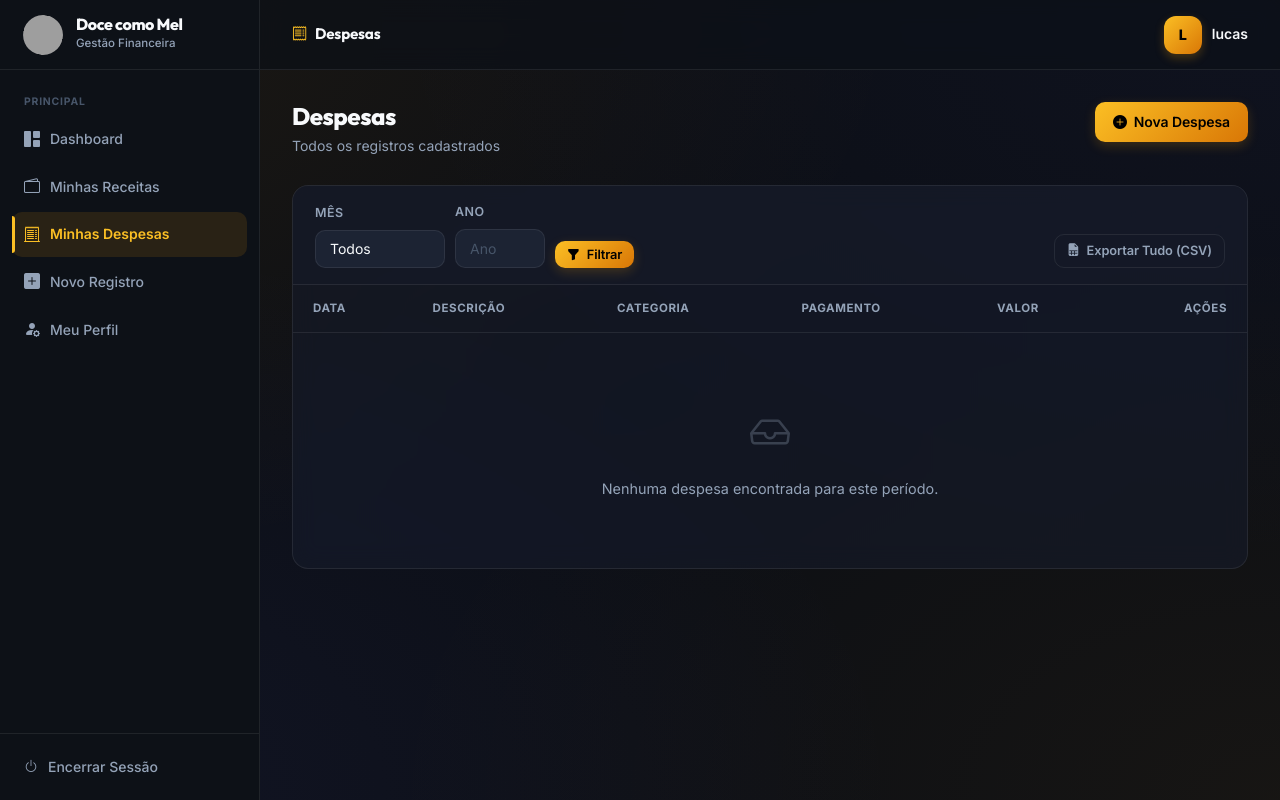
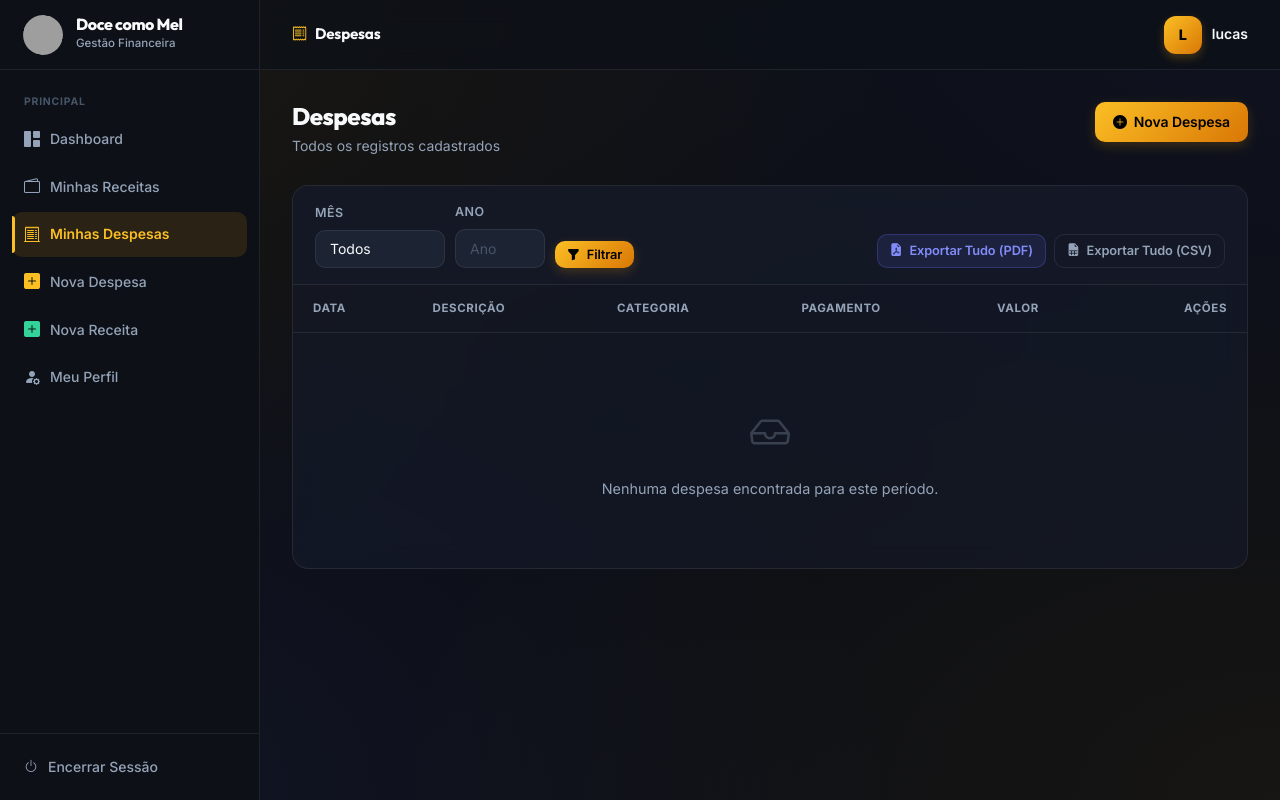
Before and after one commit to SimoesDev1/Projeto_Extensao, a Flask app: page /gastos/ in a window 1280 px wide. Run offline with Flask 3, Linux system fonts and the light colour scheme; a user stored in the database is signed in; grey boxes are pictures that could not be loaded.

Commit message:
Migrar banco de dados e Cadastrar receitas

```diff
--- a/app/routes/auth.py
+++ b/app/routes/auth.py
@@ -21,7 +21,7 @@
         if usuario:
             session['id_usuario'] = usuario.id_usuario
             session['nome_usuario'] = usuario.nome_usuario
-            return redirect(url_for('gastos.listar'))
+            return redirect(url_for('dashboard.index'))
 
         flash('Usuário ou senha inválidos.', 'danger')
 
--- a/app/routes/gastos.py
+++ b/app/routes/gastos.py
@@ -117,10 +117,14 @@
     nome_usuario = session.get('nome_usuario', 'Usuário')
 
     if not mes or not ano:
-        flash('Selecione um mês e ano para exportar o relatório.', 'danger')
-        return redirect(url_for('gastos.listar'))
+        gastos = GastoService.listar_por_usuario(id_usuario)
+        periodo_str = "Todos os Registros"
+        filename = f'relatorio_gastos_completo_{date.today()}.pdf'
+    else:
+        gastos = GastoService.filtrar_por_periodo(id_usuario, mes, ano)
+        periodo_str = f"{mes:02d}/{ano}"
+        filename = f'relatorio_gastos_{mes:02d}_{ano}.pdf'
 
-    gastos = GastoService.filtrar_por_periodo(id_usuario, mes, ano)
     total = GastoService.calcular_total(gastos)
 
     buffer = io.BytesIO()
@@ -151,7 +155,7 @@
 
     # Cabeçalho do PDF
     elements.append(Paragraph("Relatório de Despesas — Doce como Mel", title_style))
-    elements.append(Paragraph(f"Usuário: {nome_usuario}  |  Período: {mes:02d}/{ano}", subtitle_style))
+    elements.append(Paragraph(f"Usuário: {nome_usuario}  |  Período: {periodo_str}", subtitle_style))
     elements.append(Spacer(1, 0.5*cm))
 
     # Dados da Tabela
@@ -195,7 +199,6 @@
     doc.build(elements)
 
     buffer.seek(0)
-    filename = f'relatorio_gastos_{mes:02d}_{ano}.pdf'
 
     return send_file(
         buffer,
--- a/app/services/gasto_service.py
+++ b/app/services/gasto_service.py
@@ -1,6 +1,6 @@
 from app import db
 from app.models.gasto import Gasto
-from sqlalchemy import func
+from sqlalchemy import func, extract
 
 
 class GastoService:
@@ -15,11 +15,11 @@
 
     @staticmethod
     def filtrar_por_periodo(id_usuario: int, mes: int, ano: int) -> list[Gasto]:
-        """Filtra gastos por mês e ano usando strftime (compatível com SQLite)."""
+        """Filtra gastos por mês e ano usando extract (compatível com SQLite e PostgreSQL)."""
         return (Gasto.query
                 .filter_by(id_usuario=id_usuario)
-                .filter(func.strftime('%m', Gasto.data_gasto) == f'{mes:02d}')
-                .filter(func.strftime('%Y', Gasto.data_gasto) == str(ano))
+                .filter(extract('month', Gasto.data_gasto) == mes)
+                .filter(extract('year', Gasto.data_gasto) == ano)
                 .order_by(Gasto.data_gasto.desc())
                 .all())
 
--- a/app/templates/base.html
+++ b/app/templates/base.html
@@ -43,7 +43,11 @@
         </a>
         <a href="{{ url_for('gastos.novo') }}"
            class="sidebar-link {% if request.endpoint == 'gastos.novo' %}active{% endif %}">
-            <i class="bi bi-plus-square-fill"></i> Novo Registro
+            <i class="bi bi-plus-square-fill" style="color:var(--amber);"></i> Nova Despesa
+        </a>
+        <a href="{{ url_for('receitas.nova') }}"
+           class="sidebar-link {% if request.endpoint == 'receitas.nova' %}active{% endif %}">
+            <i class="bi bi-plus-square-fill" style="color:var(--green);"></i> Nova Receita
         </a>
         <a href="{{ url_for('auth.perfil') }}"
            class="sidebar-link {% if request.endpoint == 'auth.perfil' %}active{% endif %}">
--- a/app/templates/gastos/listar.html
+++ b/app/templates/gastos/listar.html
@@ -64,6 +64,10 @@
                 <i class="bi bi-file-earmark-spreadsheet-fill"></i> CSV
             </a>
             {% else %}
+            <a href="{{ url_for('gastos.exportar') }}"
+               class="btn btn-export btn-sm" title="Baixar todos os dados em PDF">
+                <i class="bi bi-file-earmark-pdf-fill"></i> Exportar Tudo (PDF)
+            </a>
             <a href="{{ url_for('gastos.exportar_csv') }}"
                class="btn btn-outline btn-sm" title="Baixar todos os dados em CSV">
                 <i class="bi bi-file-earmark-spreadsheet-fill"></i> Exportar Tudo (CSV)
--- a/requirements.txt
+++ b/requirements.txt
@@ -3,3 +3,4 @@
 Werkzeug==3.0.3
 reportlab==4.5.0
 python-dotenv==1.0.1
+psycopg2-binary>=2.9.9
```
